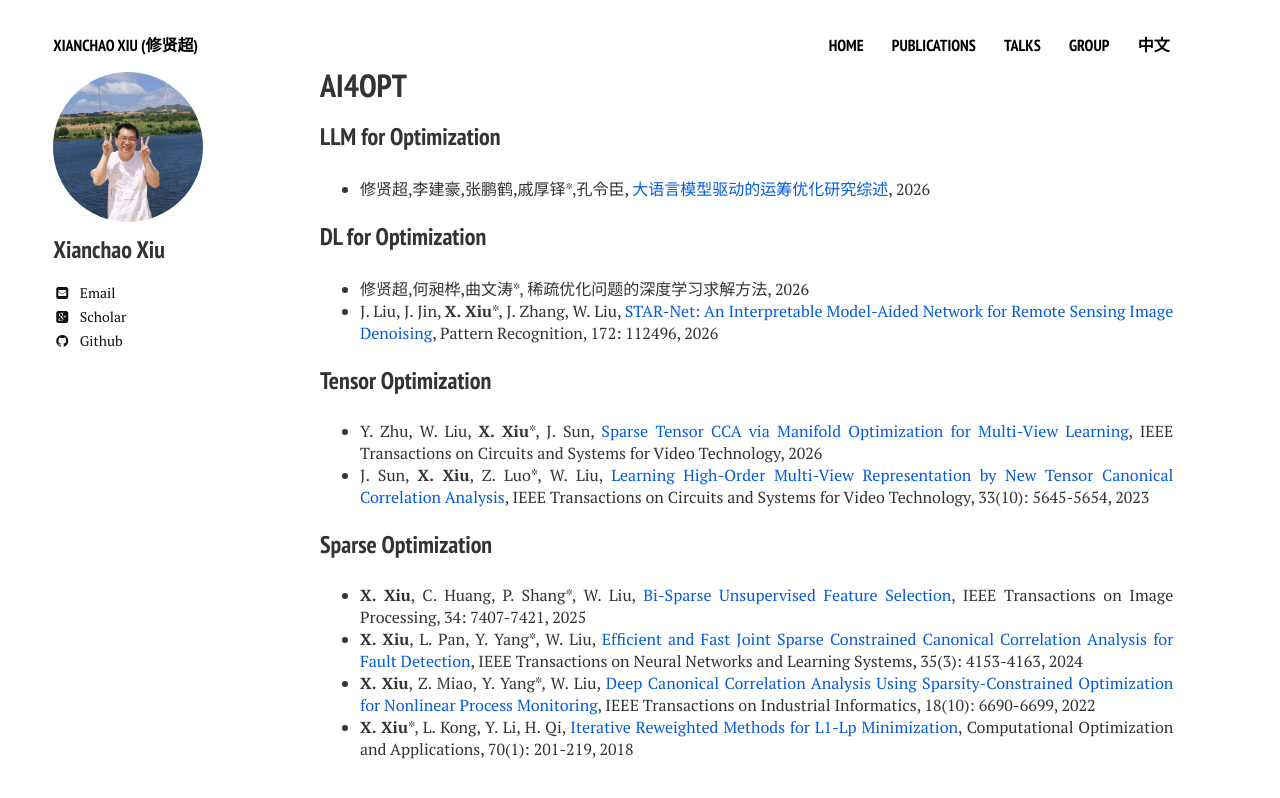
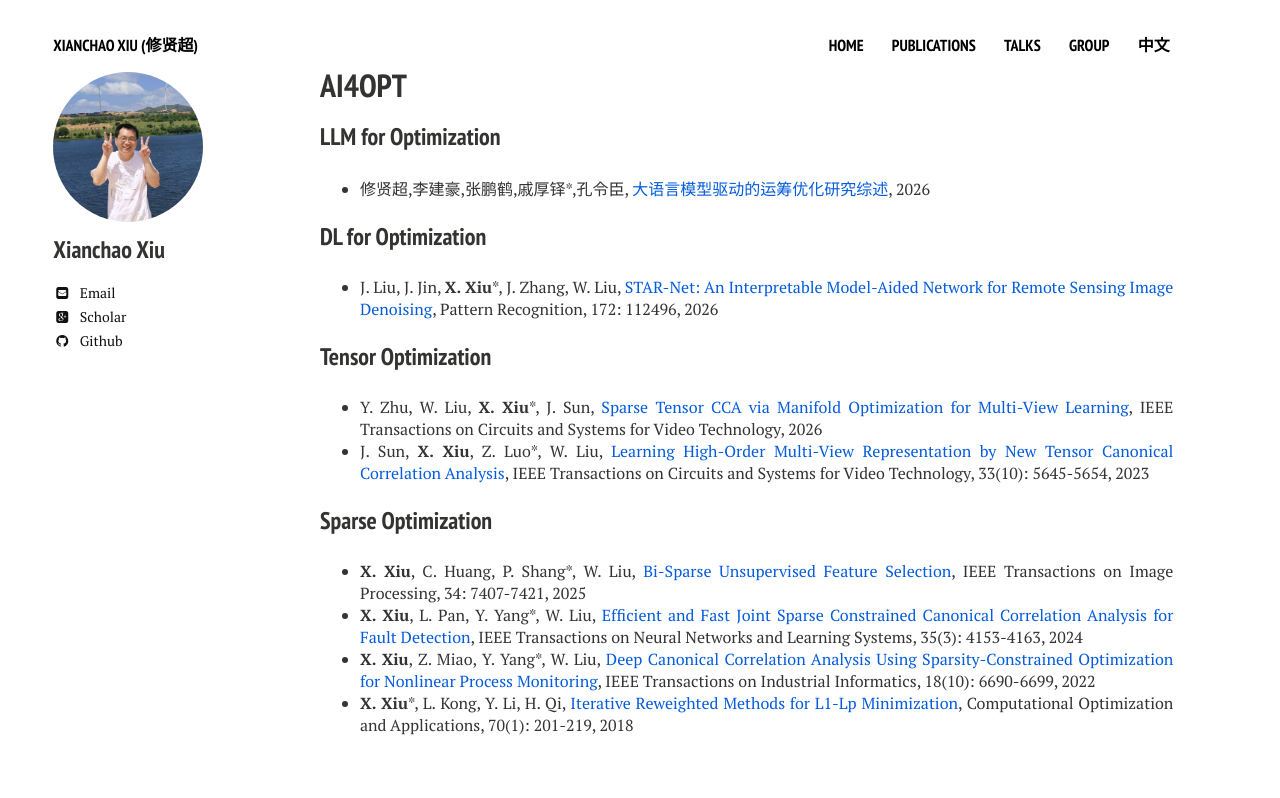
Before and after one commit to xianchaoxiu/xianchaoxiu.github.io, a Jekyll site: the page built from chinese/research/OPT/index.md, in a window 1280 px wide. Shown: the top 798 px of the page. Built offline with Jekyll 4.4.1, drawn with Linux system fonts in a browser that asks for light colours; nearby versions of some CDN libraries.

Commit message:
Update index.md

```diff
--- a/chinese/research/OPT/index.md
+++ b/chinese/research/OPT/index.md
@@ -13,7 +13,6 @@ share: false
 
 
 ### DL for Optimization
-* 修贤超,何昶桦,曲文涛*, 稀疏优化问题的深度学习求解方法, 2026  <br>
 * J. Liu, J. Jin, <b>X. Xiu</b>*, J. Zhang, W. Liu, <a href="https://doi.org/10.1016/j.patcog.2025.112496" class="textlink" target="_blank">STAR-Net: An Interpretable Model-Aided Network for Remote Sensing Image Denoising</a>, Pattern Recognition, 172: 112496, 2026  <br>
 
 
```
